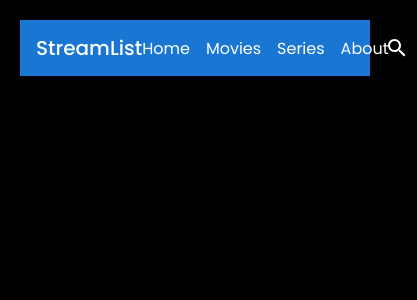
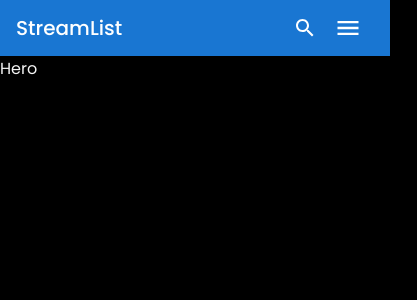
Before and after one commit to Fabricius97/StreamList, a React (Vite) app: page / in a window 390 px wide. Shown: the top 300 px of the page, 417 px wide, since content can reach past the window. Built offline with nearby package versions, Linux system fonts and the light colour scheme.

Commit message:
navbar done

```diff
--- a/package.json
+++ b/package.json
@@ -14,7 +14,9 @@
     "@mui/icons-material": "^6.4.0",
     "@mui/material": "^6.4.0",
     "react": "^18.2.0",
-    "react-dom": "^18.2.0"
+    "react-dom": "^18.2.0",
+    "react-router": "^7.1.3",
+    "react-router-dom": "^7.1.3"
   },
   "devDependencies": {
     "@types/react": "^18.0.28",
--- a/src/App.jsx
+++ b/src/App.jsx
@@ -1,11 +1,21 @@
 import React from "react";
-import Navbar from "./components/Navbar";
-import { Box } from "@mui/material"; // Importera Box från MUI
+import { Routes, Route } from "react-router-dom"; // Inget BrowserRouter här
+import { Box } from "@mui/material";
+import Movies from "./pages/Movies";
+import Series from "./pages/Series";
+import Hero from "./pages/Hero";
+import Layout from "./components/Layout";
 
 const App = () => {
   return (
-    <Box sx={{ padding: "20px" }}>
-      <Navbar />
+    <Box>
+      <Routes>
+        <Route path="/" element={<Layout />}>
+          <Route index element={<Hero />} />
+          <Route path="movies" element={<Movies />} />
+          <Route path="series" element={<Series />} />
+        </Route>
+      </Routes>
     </Box>
   );
 };
--- /dev/null
+++ b/src/components/HamburgerMenu.jsx
@@ -0,0 +1,41 @@
+import { Box, Link } from "@mui/material";
+import React from "react";
+
+const HamburgerMenu = ({ links }) => {
+  return (
+    <Box
+      display="flex"
+      justifyContent="center"
+      alignItems="center"
+      sx={{
+        width: "100%",
+        height: "100vh",
+        backgroundColor: "#555",
+        position: "absolute",
+        top: "0",
+        right: "0",
+      }}
+    >
+      <Box display="flex" flexDirection="column" gap={2}>
+        {links.map((link) => (
+          <Link
+            key={link.path}
+            href={link.path}
+            underline="none"
+            color="inherit"
+            sx={{
+              fontSize: "1rem",
+              "&:hover": {
+                color: "#A6A7A8",
+              },
+            }}
+          >
+            {link.name}
+          </Link>
+        ))}
+      </Box>
+    </Box>
+  );
+};
+
+export default HamburgerMenu;
--- /dev/null
+++ b/src/components/Layout.jsx
@@ -0,0 +1,17 @@
+// components/Layout.js
+import React from "react";
+import Navbar from "./Navbar";
+import { Outlet } from "react-router-dom";
+
+const Layout = () => {
+  return (
+    <div>
+      <Navbar />
+      <main>
+        <Outlet />
+      </main>
+    </div>
+  );
+};
+
+export default Layout;
--- a/src/components/Navbar.jsx
+++ b/src/components/Navbar.jsx
@@ -1,40 +1,80 @@
-import React from "react";
-import { AppBar, Toolbar, Link, Box, Typography } from "@mui/material";
+import React, { useState } from "react";
+import {
+  AppBar,
+  Toolbar,
+  Box,
+  Typography,
+  useMediaQuery,
+  IconButton,
+} from "@mui/material";
+import { Link } from "react-router";
 import navData from "../data/navbar.json";
 import SearchBar from "./SearchBar";
+// import HamburgerMenu from "./HamburgerMenu";
+import MenuIcon from "@mui/icons-material/Menu";
+import HamburgerMenu from "./HamburgerMenu";
 
 const Navbar = () => {
-  const navLinks = navData.navbar; // Hämta arrayen från objektet
+  const navLinks = navData.navbar;
+  const isMobile = useMediaQuery("(max-width:768px)");
+
+  const [menuOpen, setMenuOpen] = useState(false);
+
+  const toggleMenu = () => {
+    setMenuOpen(!menuOpen);
+  };
 
   return (
     <AppBar position="static" color="primary">
-      <Toolbar>
+      <Toolbar
+        sx={{
+          display: "flex",
+          justifyContent: "space-between",
+          alignItems: "center",
+        }}
+      >
         <Box>
-          <Typography variant="h6" color="inherit">
-            StreamList
-          </Typography>
+          <Link to={"/"} style={{ textDecoration: "none", color: "inherit" }}>
+            <Typography variant="h6">StreamList</Typography>
+          </Link>
         </Box>
-        <Box display="flex" gap={2} flexGrow={1}>
+        {!isMobile ? (
+          <Box display="flex" gap={2}>
             {navLinks.map((link) => (
               <Link
+                to={link.path} // Använd to för React Router
                 key={link.path}
-              href={link.path}
-              underline="none"
-              color="inherit"
-              sx={{
+                style={{
+                  textDecoration: "none",
+                  color: "inherit",
                   fontSize: "1rem",
-                "&:hover": {
-                  color: "#A6A7A8",
-                },
                 }}
+                onMouseOver={(e) => (e.target.style.color = "#A6A7A8")}
+                onMouseOut={(e) => (e.target.style.color = "inherit")}
               >
                 {link.name}
               </Link>
             ))}
           </Box>
+        ) : (
+          <Box display="flex">
+            <SearchBar />
+            <IconButton
+              aria-label="menu"
+              color="inherit"
+              size="large"
+              onClick={toggleMenu}
+            >
+              <MenuIcon fontSize="inherit" />
+            </IconButton>
+          </Box>
+        )}
+        {!isMobile && (
           <Box>
             <SearchBar />
           </Box>
+        )}
+        {menuOpen && <HamburgerMenu links={navLinks} />}
       </Toolbar>
     </AppBar>
   );
--- a/src/components/SearchBar.jsx
+++ b/src/components/SearchBar.jsx
@@ -37,8 +37,8 @@ const SearchBar = () => {
           edge="start"
           sx={{
             color: "#fff",
-            width: "40px",
-            height: "40px",
+            width: "35px",
+            padding: "0px",
           }}
         >
           <SearchIcon />
@@ -61,13 +61,13 @@ const SearchBar = () => {
             transition: "width 0.3s ease-in-out", // Animering
             overflow: "hidden",
             "& .MuiInput-underline:before": {
-              borderBottom: "2px solid #fff", // Underlinje i normalt läge
+              borderBottom: "1px solid #fff", // Underlinje i normalt läge
             },
             "& .MuiInput-underline:hover:not(.Mui-disabled):before": {
-              borderBottom: "2px solid #fff", // Underlinje vid hover
+              borderBottom: "1px solid #fff", // Underlinje vid hover
             },
             "& .MuiInput-underline:after": {
-              borderBottom: "2px solid #fff", // Underlinje vid fokus
+              borderBottom: "1px solid #fff", // Underlinje vid fokus
             },
           }}
         />
--- a/src/main.jsx
+++ b/src/main.jsx
@@ -4,11 +4,14 @@ import App from "./App";
 import "./index.css";
 import { ThemeProvider } from "@mui/material/styles";
 import theme from "./styles/theme";
+import { BrowserRouter } from "react-router-dom"; // Importera BrowserRouter
 
 ReactDOM.createRoot(document.getElementById("root")).render(
   <React.StrictMode>
     <ThemeProvider theme={theme}>
-      <App />
+      <BrowserRouter>
+        <App />
+      </BrowserRouter>
     </ThemeProvider>
   </React.StrictMode>
 );
--- /dev/null
+++ b/src/pages/Hero.jsx
@@ -0,0 +1,7 @@
+import React from "react";
+
+const Hero = () => {
+  return <div>Hero</div>;
+};
+
+export default Hero;
--- /dev/null
+++ b/src/pages/Movies.jsx
@@ -0,0 +1,7 @@
+import React from "react";
+
+const Movies = () => {
+  return <div>Movies</div>;
+};
+
+export default Movies;
--- /dev/null
+++ b/src/pages/Series.jsx
@@ -0,0 +1,7 @@
+import React from "react";
+
+const Series = () => {
+  return <div>Series</div>;
+};
+
+export default Series;
```
Also changed, not shown: vercel.json (added), 1 other file (tests, documents, lock files or other folders). Lines whose indentation alone changed are shown as unchanged.
